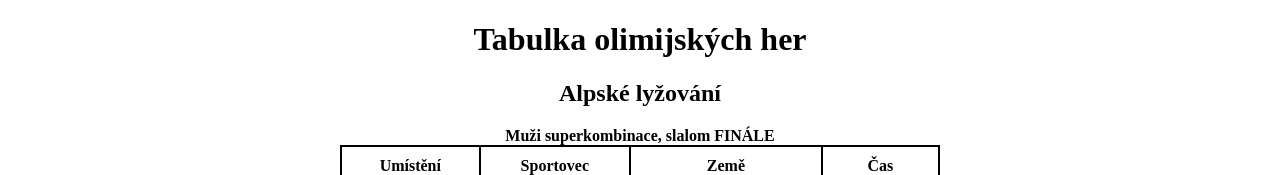
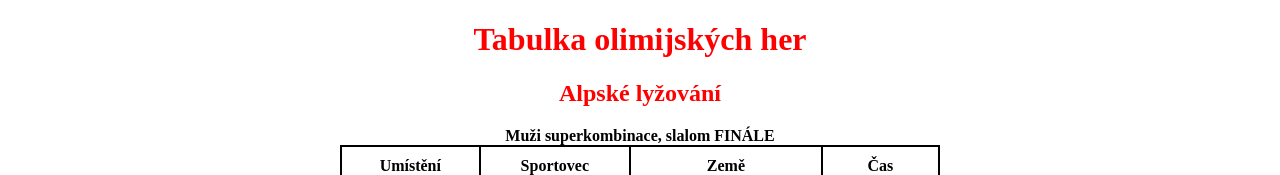
Before and after one commit to yrej/Tabulka, a plain HTML site: page index.html in a window 1280 px wide. Shown: the top 175 px of the page. Drawn offline with Linux system fonts and the light colour scheme.

Commit message:
03 - uprava2

```diff
--- a/style.css
+++ b/style.css
@@ -1,5 +1,5 @@
 h1,h2{
-    color: rgb(0, 0, 0);
+    color: rgb(255, 0, 0);
     text-align: center;
 }
 strong{
```
